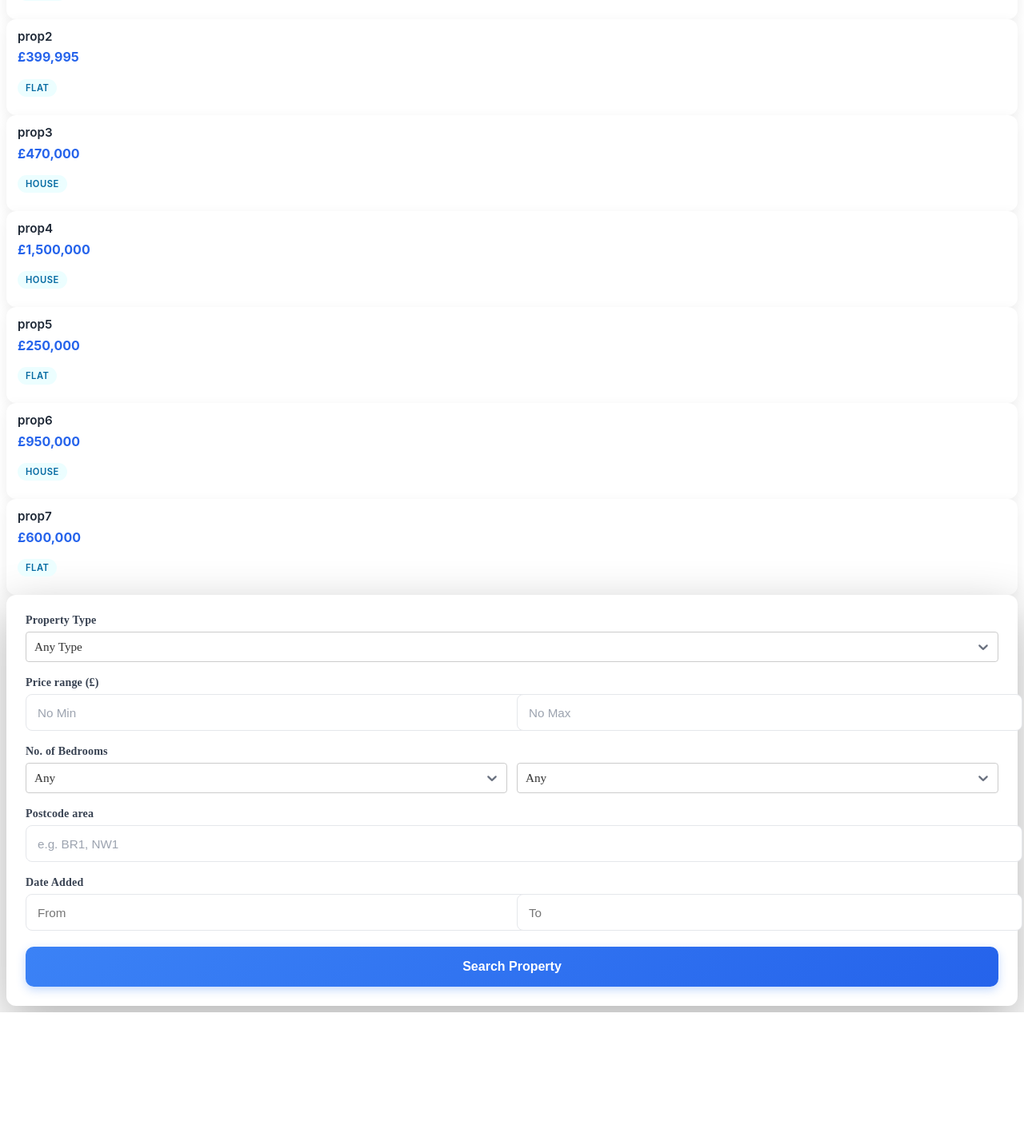
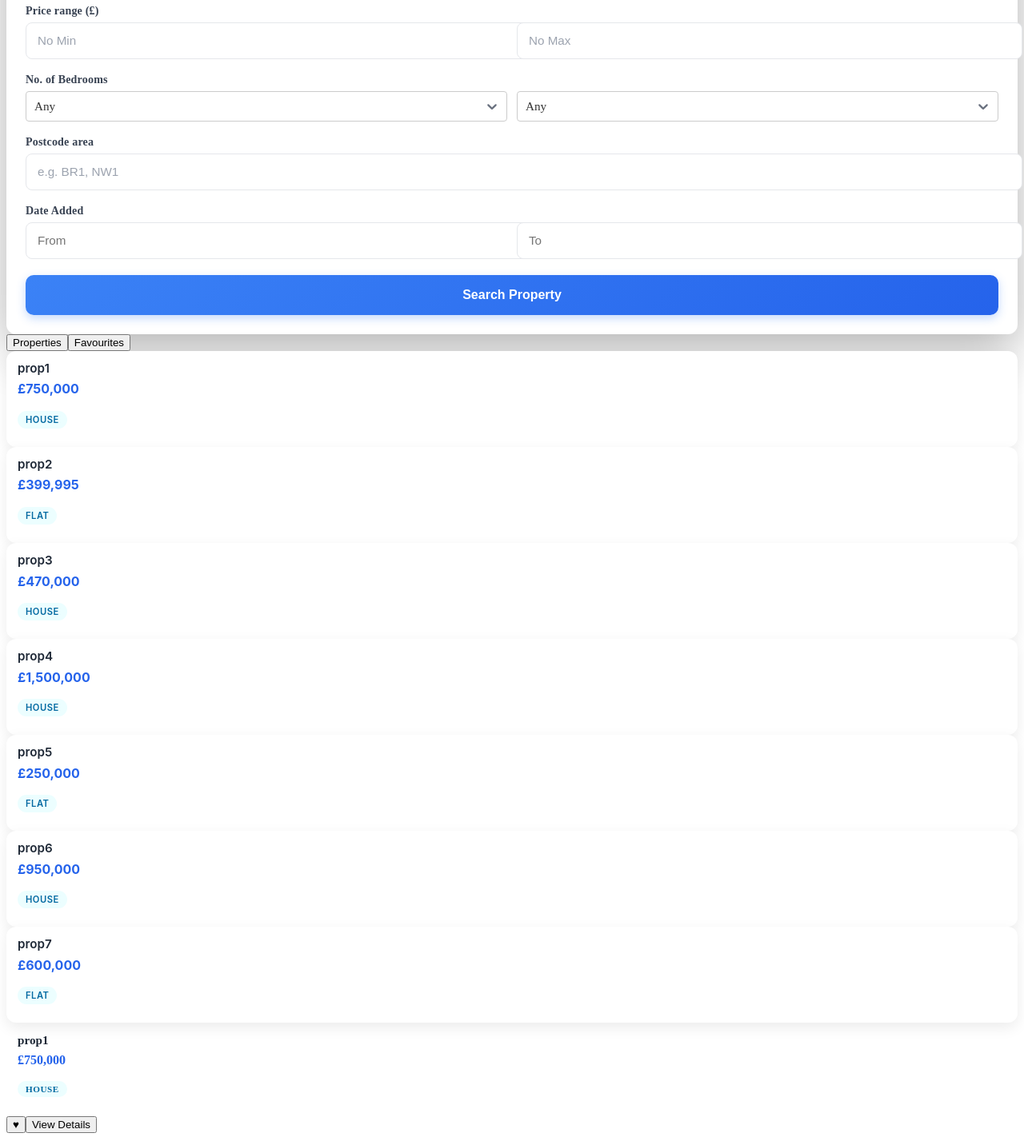
Before and after one commit to kavithaki-w/estate-agent-app, a React (Vite) app: page / in a window 1280 px wide. Shown: the part 170-1602 px from the top of the page at 80% size. Before the commit the page ends 1436 px from the top, so only its background shows below. Built offline with nearby package versions, Linux system fonts and the light colour scheme.

Commit message:
Created Search Page and modified form related content to get accurate search results

```diff
--- a/src/App.jsx
+++ b/src/App.jsx
@@ -1,77 +1,21 @@
-import PropertyCardSmall from "./components/PropertyCardSmall"
-import NavBar from "./components/NavBar.jsx"
+import SearchPage from "./SearchPage"
+import ResultsPage from "./ResultsPage"
+
 import data from "./properties.json"
-import SearchForm from "./components/SearchForm"
-import { useState } from "react";
+import {useState} from "react"
+
 
 function App() {
   const [results, setResults] = useState(data.properties);
-
-  const handleSearch = (criteria) =>{
-    let filteredRes = [...data.properties]
+  console.log("RESULTS IN APP:", results);
 
 
-    //Filter by type
-    if (criteria.type !== "any"){
-      filteredRes = filteredRes.filter(property => property.type === criteria.type)
-    }
-
-    //Filter by price range (filtering the already filtered results)
-    if (criteria.minPrice){
-      filteredRes = filteredRes.filter(property => property.price >= Number(criteria.minPrice))
-    }
-
-    if (criteria.maxPrice){
-      filteredRes = filteredRes.filter(property => property.price <= Number(criteria.maxPrice))
-    }
-
-    //Filter by bedrooms
-    if (criteria.minBeds){
-      filteredRes = filteredRes.filter(property => property.bedrooms >= criteria.minBeds)
-    }
-     if (criteria.maxBeds){
-      filteredRes = filteredRes.filter(property => property.bedrooms <= criteria.maxBeds)
-    }
-
-    //filter by postcode
-    if(criteria.postcode){
-      filteredRes = filteredRes.filter(property => {
-          property.location.toLowerCase().includes(criteria.postcode.toLowerCase())
-        }
-   )};
-
-   //filter by date range
-   if(criteria.dateFrom){
-    const fromDate = new Date(criteria.dateFrom) //Convert the date string to a Date object
-    filteredRes = filteredRes.filter(property =>{
-      const addedDate = new Date(property.added.year, property.added.month-1, property.added.day)
-      return addedDate <= fromDate //Comparing property date object and criteria date object
-    })
-   }
-
-   if(criteria.dateTo){
-    const ToDate = new Date(criteria.dateTo) //Convert the date string to a Date object
-    filteredRes = filteredRes.filter(property =>{
-      const addedDate = new Date(property.added.year, property.added.month-1, property.added.day)
-      return addedDate <= ToDate //Comparing property date object and criteria date object
-    })
-   }
-
-   setResults(filtered)
-  }
-
   return (
-    <div>
-      <NavBar/>
-      {data.properties.map((property) => (
-        <PropertyCardSmall
-          key={property.id}
-          property={property}
-        />
-      ))}
-      <SearchForm onSearch={handleSearch}/>
-    </div>
-  )
+    <>
+    <SearchPage setResults={setResults}/>
+    <ResultsPage results = {results}/>
+    </>
+  );
 }
 
-export default App;
+export default App
--- /dev/null
+++ b/src/SearchPage.jsx
@@ -0,0 +1,97 @@
+import PropertyCardSmall from "./components/PropertyCardSmall"
+import NavBar from "./components/NavBar.jsx"
+import SearchForm from "./components/SearchForm"
+import { useState } from "react";
+import data from "./properties.json"
+
+
+function SearchPage({setResults}){
+
+  const handleSearch = (criteria) =>{
+    let filteredRes = [...data.properties]
+
+
+    //Filter by type
+    if (criteria.type !== ''){
+      filteredRes = filteredRes.filter(property => property.type === criteria.type)
+    }
+
+    //Filter by price range (filtering the already filtered results)
+    if (criteria.minPrice){
+      filteredRes = filteredRes.filter(property => property.price >= Number(criteria.minPrice))
+    }
+
+    if (criteria.maxPrice){
+      filteredRes = filteredRes.filter(property => property.price <= Number(criteria.maxPrice))
+    }
+
+    //Filter by bedrooms
+    if (criteria.minBeds){
+      filteredRes = filteredRes.filter(property => property.bedrooms >= Number(criteria.minBeds))
+    }
+     if (criteria.maxBeds){
+      filteredRes = filteredRes.filter(property => property.bedrooms <= Number(criteria.maxBeds))
+    }
+
+    //filter by postcode
+    if(criteria.postcode){
+      filteredRes = filteredRes.filter(property =>
+          property.location.toLowerCase().includes(criteria.postcode.toLowerCase())
+   )};
+
+   //filter by date range
+    const monthNames = {
+        "January": 0, "February": 1, "March": 2, "April": 3,
+        "May": 4, "June": 5, "July": 6, "August": 7,
+        "September": 8, "October": 9, "November": 10, "December": 11
+    };
+
+    if(criteria.dateFrom){
+    const fromDate = new Date(criteria.dateFrom)
+    filteredRes = filteredRes.filter(property =>{
+      const addedMonth = monthNames[property.added.month]; // convert string month to number
+      const addedDate = new Date(property.added.year, addedMonth, property.added.day);
+      return addedDate >= fromDate;
+    })
+}
+
+    if(criteria.dateTo){
+    const toDate = new Date(criteria.dateTo)
+    filteredRes = filteredRes.filter(property =>{
+      const addedMonth = monthNames[property.added.month];
+      const addedDate = new Date(property.added.year, addedMonth, property.added.day);
+      return addedDate <= toDate;
+    })
+}
+
+   setResults(filteredRes)
+  }
+
+  return (
+    <div>
+      <NavBar/>
+
+      {/* Hero Sectiom */}
+      <div className="hero">
+        <div className = "hero-overlay">
+            <SearchForm onSearch={handleSearch}/>
+        </div>
+      </div>
+
+      {/* Tabs */}
+      <div className="tabs">
+        <button className="active">Properties</button>
+        <button>Favourites</button>
+      </div>
+
+      {data.properties.map((property) => (
+        <PropertyCardSmall
+          key={property.id}
+          property={property}
+        />
+      ))}
+    </div>
+  )
+}
+
+export default SearchPage
--- a/src/components/Favourites.jsx
+++ b/src/components/Favourites.jsx
@@ -14,7 +14,7 @@ function Favourites({favourites,removeFavourites,clearAll}){
                     <strong>{property.name}</strong>
                     <p>{property.price}</p>
                 </div>
-                <button className = "remove-button" onClick={() => removeFavourites(property.id)}>X</button>
+                <button className = "remove-button" onClick={() => removeFavourites(property)}>X</button>
                 </li>
             ))}
             </ul>
--- a/src/components/PropertyCardLarge.jsx
+++ b/src/components/PropertyCardLarge.jsx
@@ -1,7 +1,7 @@
 
-function PropertyCardLarge({property}){
+function PropertyCardLarge({property,addFavourites}){
     return(
-        <div className="small-prop-large">
+        <div className="large-prop-card">
             {/*<img src={property.thumbnail} alt={property.title}/>*/}
 
             <div className="property-info">
@@ -10,7 +10,8 @@ function PropertyCardLarge({property}){
                 <strong className="price">£{property.price.toLocaleString()}</strong>
                 <p className="type">{property.type}</p>
             </div>
-            <button className="heart">♥</button>
+            <button className="heart" onClick={()=>addFavourites(property)}>♥</button>
+            <button className="details">View Details</button>
         </div>
     )
 }
--- a/src/components/SearchForm.jsx
+++ b/src/components/SearchForm.jsx
@@ -19,8 +19,8 @@ function SearchForm({onSearch}){
 
     const typeOptions = [ //All options in the type dropdown that can be picked
         {value: '', label:'Any Type'},
-        {value: 'flat', label:'Flat'},
-        {value: 'house', label:'House'}
+        {value: 'Flat', label:'Flat'},
+        {value: 'House', label:'House'}
     ]
 
     const bedroomOptions = [ //All options in the bedroom dropdown that can be picked
@@ -42,7 +42,7 @@ function SearchForm({onSearch}){
     const handleDateChange = (dateAdded, field)=>{
         setCriteria(prev =>  ({
             ...prev,
-            [field]: dateAdded ? dateAdded.toISOString().split('T')[0]:''
+            [field]: dateAdded? dateAdded.toISOString().split('T')[0]:''
         }))
     }
     const handleInputChange = (e) => {
--- a/src/properties.json
+++ b/src/properties.json
@@ -23,7 +23,7 @@
 			"price":399995,
 			"tenure":"Leasehold",
 			"description":"Presented in excellent decorative order throughout is this two double bedroom, two bathroom, garden flat. <br>The modern fitted kitchen is open plan to the living room which boasts solid wooden floors and includes integrated appliances including a dishwasher & a washing machine. This large open plan benefits from bi folding doors onto a secluded private courtyard garden. Both bedrooms are double sized, and the family bathroom boasts a matching three piece suite a shower attachment over the bath. There is also a separate wet room. There are walnut doors throughout and wiring for Sky TV/aerial points in the living room/kitchen and both bedrooms.<br>This apartment being only five years old, is still under a 10 year building guarantee...",
-			"location":"Crofton Road Orpington BR6",
+			"location":"Crofton Road Orpington BR5",
 			"picture":"images/prop2pic1small.jpg",
 			"url":"properties/prop2.html",
             "added": {
```
Also changed, not shown: 1 other file (tests, documents, lock files or other folders).
